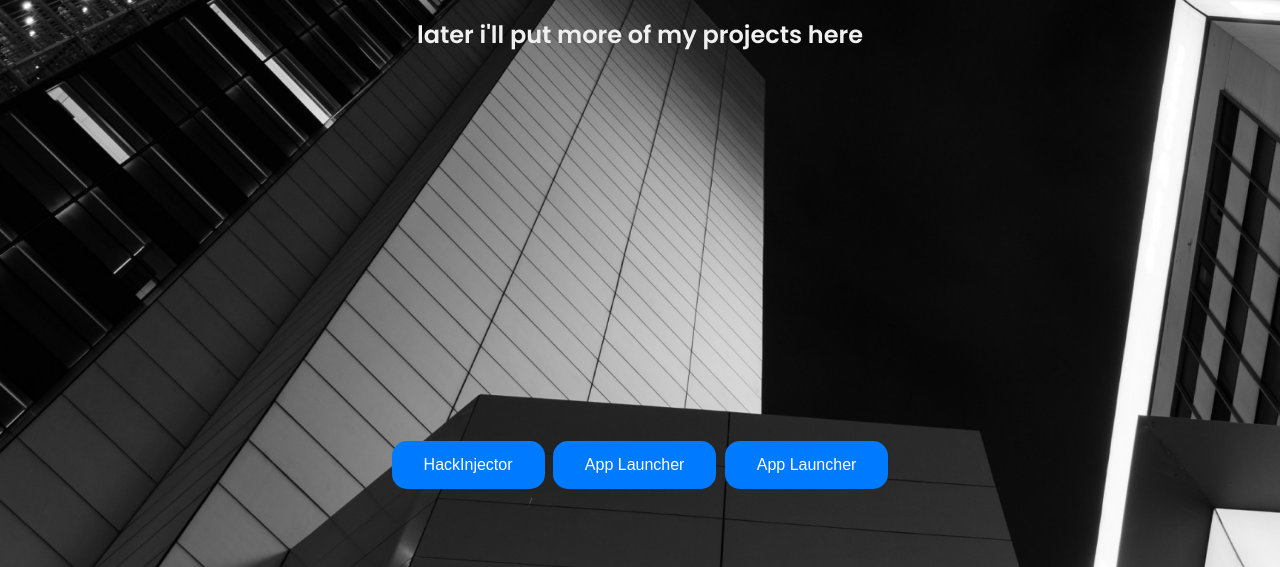
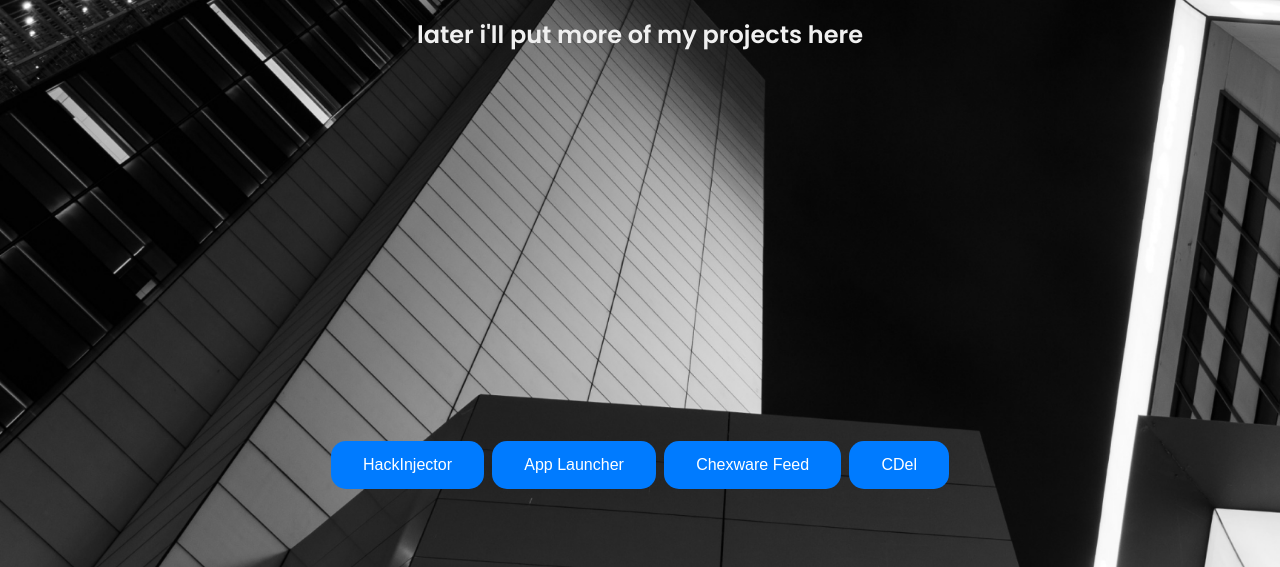
Before and after one commit to voxj/voxj.github.io, a plain HTML site: page i.html in a window 1280 px wide. Shown: the part 233-800 px from the top of the page. Drawn offline with Linux system fonts and the light colour scheme.

Commit message:
Update i.html

```diff
--- a/i.html
+++ b/i.html
@@ -12,7 +12,8 @@
 <br><br><br><br><br><br><br><br><br><br><br><br><br><br>
 <button id="hackInj">HackInjector</button>
 <button id="appLaunch">App Launcher</button>
-<button id="cwf">App Launcher</button>
+<button id="cwf">Chexware Feed</button>
+<button id="cdel">CDel</button>
 <style>@import url('https://fonts.googleapis.com/css2?family=Poppins:wght@200;300;400;500;600&display=swap');
 
   body {
@@ -80,6 +81,9 @@
   document.getElementById("cwf").addEventListener("click", function() {
   location.href = "https://vxj.is-a.dev/cwf";
 });
+  document.getElementById("cdel").addEventListener("click", function() {
+  location.href = "https://github.com/voxj/CDel";
+});
 </script>
 
 
```
